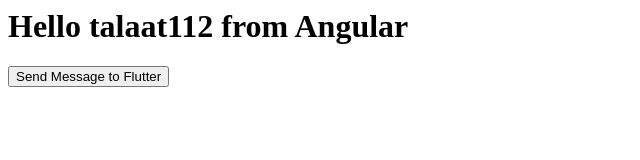
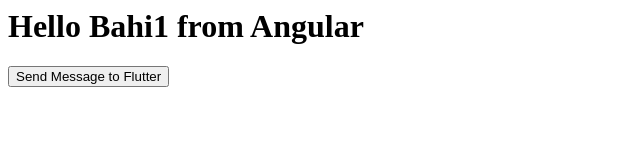
Before and after one commit to JeeEko/testPostJsMessage, a plain HTML site: page index.html in a window 1280 px wide. Shown: the whole page, without its empty margins (0-640 px from the left). Drawn offline with Linux system fonts and the light colour scheme.

Commit message:
asdasjkd

```diff
--- a/index.html
+++ b/index.html
@@ -3,7 +3,7 @@
     <title>Angular Web App</title>
   </head>
   <body>
-    <h1>Hello talaat112 from Angular</h1>
+    <h1>Hello Bahi1 from Angular</h1>
     <button id ='button'>Send Message to Flutter</button>
     <script>
       window.onload = function () {
```
